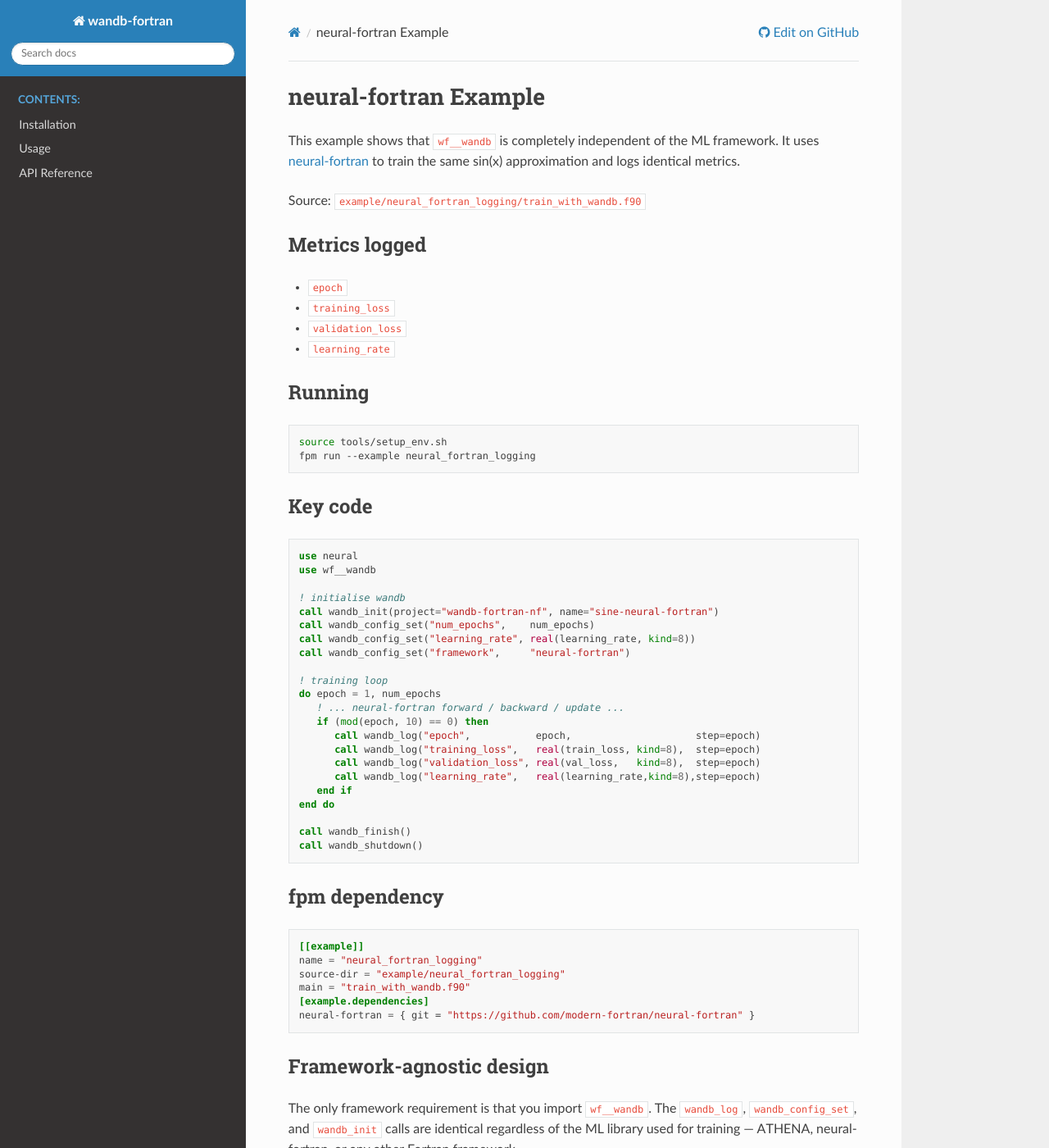
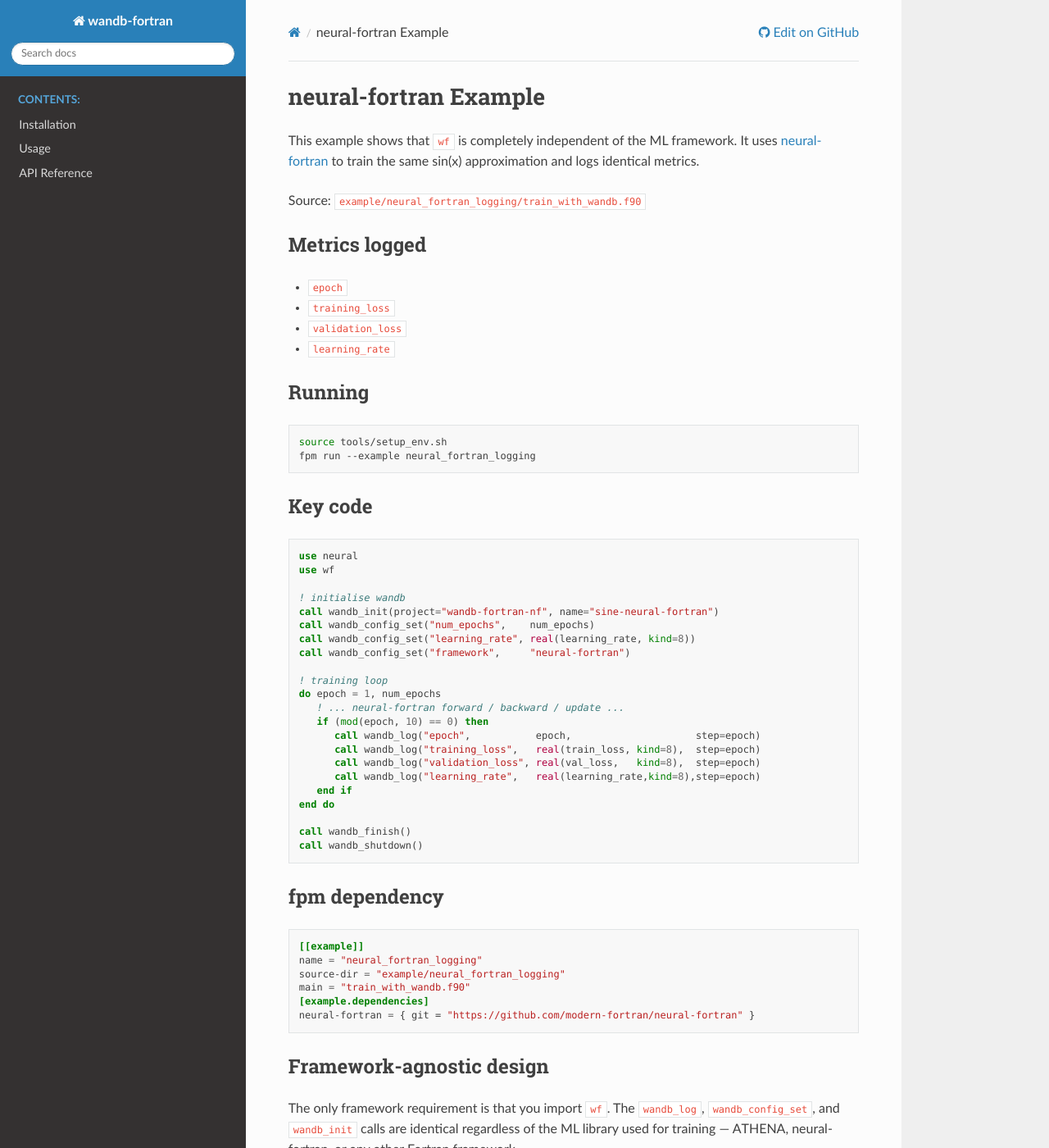
Before and after one commit to nedtaylor/wandb-fortran, a Sphinx documentation site: the page built from docs/source/tutorials/neural_fortran.rst, in a window 1280 px wide and 1400 px high. Shown: the whole window at 82% size. Built offline with Sphinx 7.4.7 and the Read the Docs theme 3.1.0, drawn with Linux system fonts in a browser that asks for light colours; pages that are not in the unit, such as notebooks, are missing from menus.

Commit message:
Fix typos

```diff
--- a/docs/source/index.rst
+++ b/docs/source/index.rst
@@ -13,7 +13,7 @@ wandb-fortran documentation
 Overview
 --------
 
-**wandb-fortran** (``wf__wandb``) is a standalone Fortran interface to
+**wandb-fortran** (``wf``) is a standalone Fortran interface to
 `Weights & Biases <https://wandb.ai>`_ experiment tracking.
 
 It embeds the Python interpreter at runtime via the Python C API, imports
--- a/docs/source/tutorials/athena.rst
+++ b/docs/source/tutorials/athena.rst
@@ -28,7 +28,7 @@ Key code
 .. code-block:: fortran
 
     use athena
-    use wf__wandb
+    use wf
 
     ! initialise wandb
     call wandb_init(project="wandb-fortran-athena", name="sine-demo")
--- a/docs/source/tutorials/neural_fortran.rst
+++ b/docs/source/tutorials/neural_fortran.rst
@@ -1,7 +1,7 @@
 neural-fortran Example
 ======================
 
-This example shows that ``wf__wandb`` is completely independent of the ML
+This example shows that ``wf`` is completely independent of the ML
 framework.  It uses `neural-fortran <https://github.com/modern-fortran/neural-fortran>`_
 to train the same sin(x) approximation and logs identical metrics.
 
@@ -29,7 +29,7 @@ Key code
 .. code-block:: fortran
 
     use neural
-    use wf__wandb
+    use wf
 
     ! initialise wandb
     call wandb_init(project="wandb-fortran-nf", name="sine-neural-fortran")
@@ -66,7 +66,7 @@ fpm dependency
 Framework-agnostic design
 --------------------------
 
-The only framework requirement is that you import ``wf__wandb``.  The
+The only framework requirement is that you import ``wf``.  The
 ``wandb_log``, ``wandb_config_set``, and ``wandb_init`` calls are identical
 regardless of the ML library used for training — ATHENA, neural-fortran, or
 any other Fortran framework.
--- a/docs/source/usage.rst
+++ b/docs/source/usage.rst
@@ -8,7 +8,7 @@ Quick start
 
 .. code-block:: fortran
 
-    use wf__wandb
+    use wf
 
     ! 1. Initialise a run
     call wandb_init(project="my-project", name="run-01")
```
Also changed, not shown: 6 other files.
